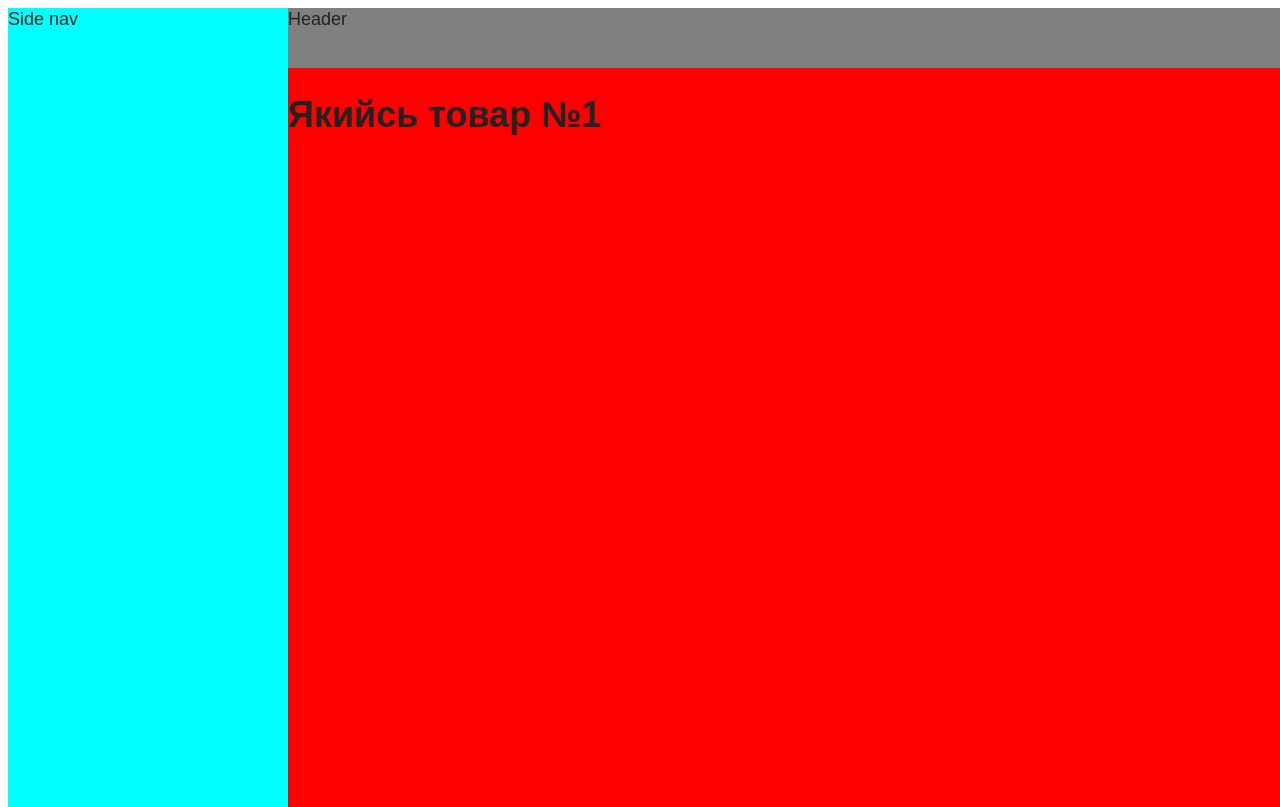
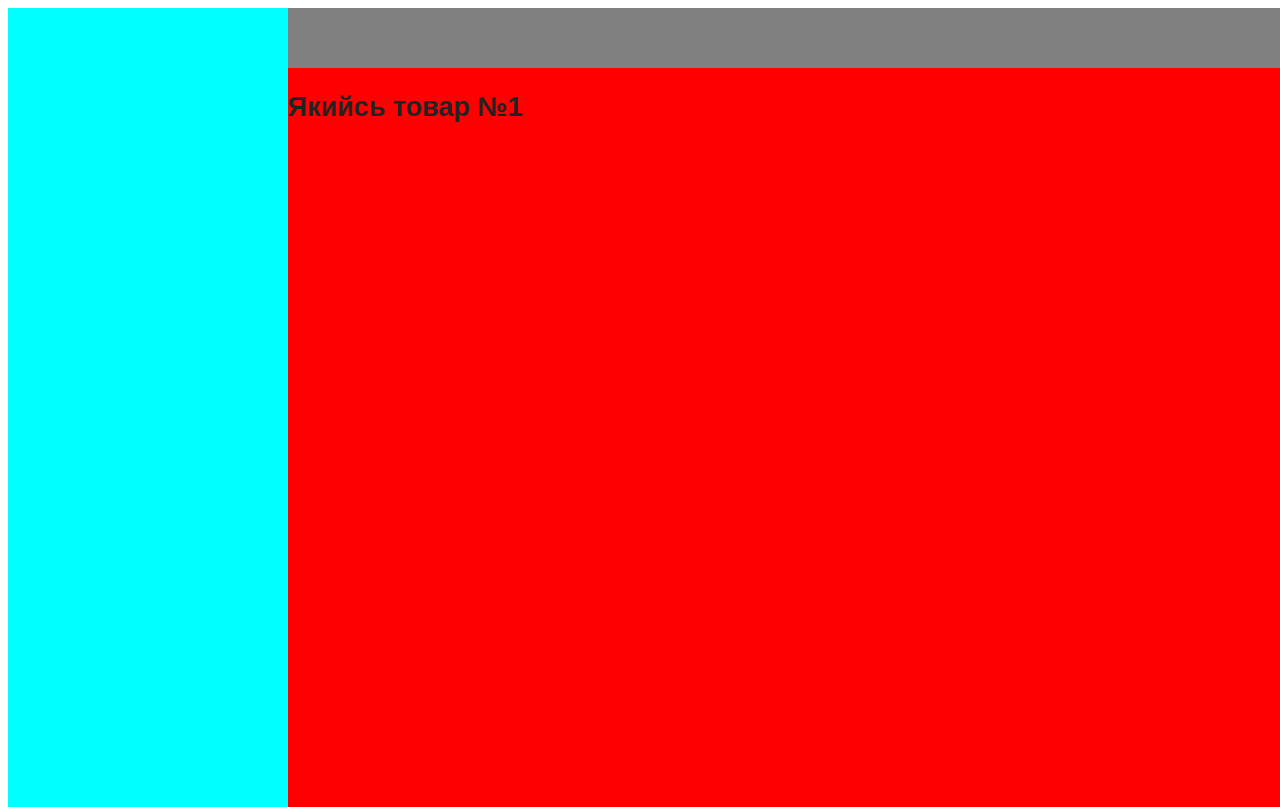
Before and after one commit to spineag/ostvytsya-store-changes, a PHP site: template catalog/view/template/common/header.twig in a window 1280 px wide. Shown: the top 807 px of the page. Run offline with PHP 8.4, Linux system fonts and the light colour scheme; the template is opened without the code that fills it, so the values that code supplies are empty; some libraries are stand-ins or nearby versions.

Commit message:
update 1

```diff
--- a/catalog/view/stylesheet/ostvytsya.css
+++ b/catalog/view/stylesheet/ostvytsya.css
@@ -30,17 +30,17 @@ h3 {font-size: 18px; }
                          "nav content";
   }
 
-  .nav {
+  .left-side-cell {
     grid-area: nav;
     background-color: aqua;
   }
 
-  .header {
+  .header-cell {
     grid-area: header;
     background-color: grey;
   }
 
-  .content {
+  .content-cell {
     grid-area: content;
     background-color: red;
     overflow: auto;
--- a/catalog/view/template/common/header.twig
+++ b/catalog/view/template/common/header.twig
@@ -97,11 +97,29 @@
   {# {{ menu }} #}
 
   <div class="page">
-    <div class="nav">Side nav</div>
-    <div class="header">Header</div>
-    <div class="content">
-      <div>
-        <h1>Якийсь товар №1</h1>
-      </>
+    <div class="left-side-cell">
+      <div class="left-side">
+        <div id="logo">
+          {% if logo %}
+            <a href="{{ home }}"><img src="{{ logo }}" title="{{ name }}" alt="{{ name }}" class="img-fluid"/></a>
+          {% else %}
+            <h1><a href="{{ home }}">{{ name }}</a></h1>
+          {% endif %}
+        </div>
+
+        {# {{ left-menu }} #}
+
+      </div>
     </div>
+    <div class="header-cell">
+      <header>
+
+      </header>
+    </div>
+    <div class="content-cell">
+      <section>
+        <div>
+          <h1>Якийсь товар №1</h1>
+        </div>
+      </section>
   </div>
```
